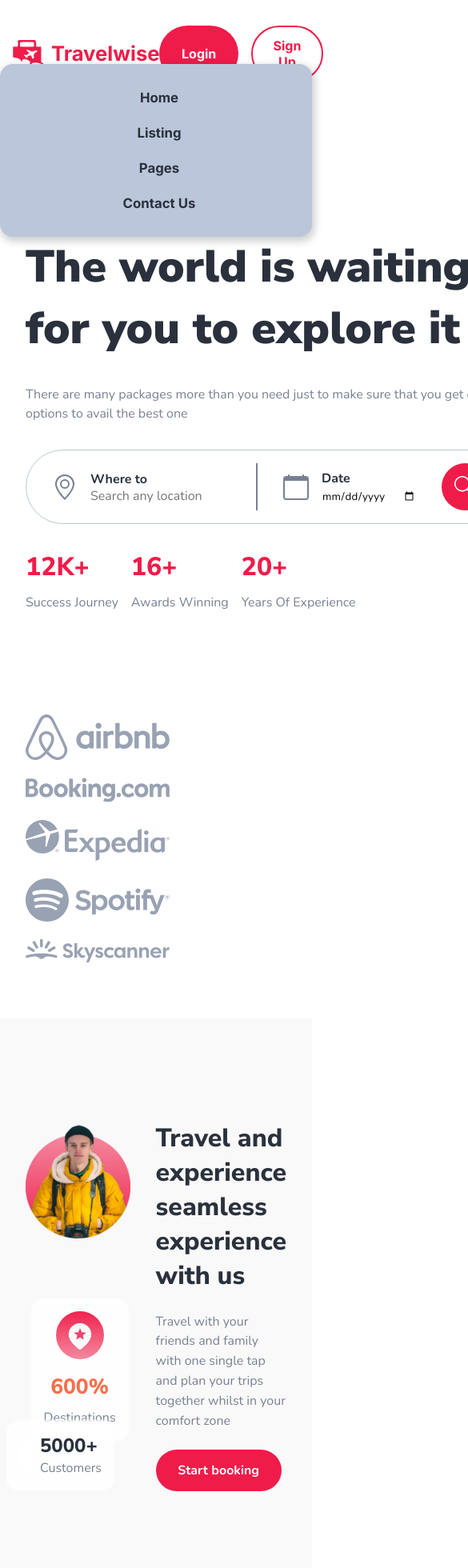
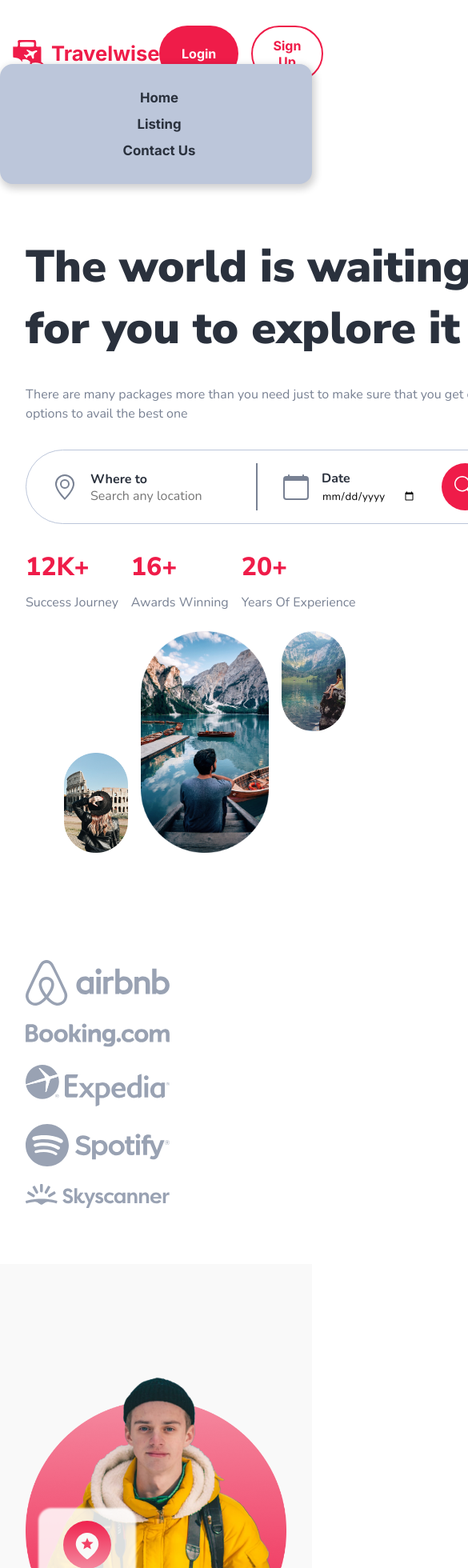
Before and after one commit to Master-Osaro/travelwise, a Next.js app: page / in a window 390 px wide. Shown: the top 1960 px of the page at 80% size, 585 px wide, since content can reach past the window. Built offline with nearby package versions, Linux system fonts and the light colour scheme.

Commit message:
Styling: responsive value

```diff
--- a/components/Footer.jsx
+++ b/components/Footer.jsx
@@ -59,15 +59,19 @@ function Footer({nunito}) {
                 <li><a href="#"><i className="bi bi-map"></i>support@travelwise.com</a></li>
             </ul>
             <ul className="footer-links social-list">
-                <li><a href="#"><Image src={facebook} /></a></li>
-                <li><a href="#"><Image src={twitter} /></a></li>
-                <li><a href="#"><Image src={instagram} /></a></li>
-                <li><a href="#"><Image src={telegram} /></a></li>
+                <li><a href="#"><Image src={facebook} alt="Facebook link"/></a></li>
+                <li><a href="#"><Image src={twitter} alt="Twitter link"/></a></li>
+                <li><a href="#"><Image src={instagram} alt="Instagram link"/></a></li>
+                <li><a href="#"><Image src={telegram} alt="Telegram link"/></a></li>
             </ul>
 
         </div>
         <div>
-            <h5>United States</h5>
+            <h5>Built with {`<3`}</h5>
+            <ul className="footer-links">
+                <li><a href="#">Icons 8</a></li>
+                <li><a href="#">Next.js</a></li>
+            </ul>
         </div>
         </div>
         <div className="logo-wrapper">
--- a/components/Header.jsx
+++ b/components/Header.jsx
@@ -13,7 +13,6 @@ function Header() {
         <ul className={`nav-list`}>
           <li><a href="#programs"><i className="bi bi-map"></i>Home</a></li>
           <li><a href="#admissions"><i className="bi bi-arrows-move"></i>Listing</a></li>
-          <li><a href="#resources"><i className="bi bi-journal-richtext"></i>Pages</a></li>
           <li><a href="#contact"><i className="bi bi-chat-square"></i>Contact Us</a></li>
         </ul>
       </div>
--- a/components/Intro.module.css
+++ b/components/Intro.module.css
@@ -1,6 +1,7 @@
 .section__intro .section__inner{
     display: grid;
-    grid-template-columns: 1fr 1fr;
+    grid-template-columns: repeat(auto-fill, minmax(400px, 1fr));
+    /* grid-template-columns: 1fr 1fr; */
     padding: 0 1rem;
     gap: 1.5rem;
 }
@@ -53,6 +54,10 @@
 
 .search__form{
     display: flex;
+    flex-direction: row;
+    display: grid;
+    grid-template-columns: auto auto auto auto;
+    width: 100%;
     gap: 2rem;
     border: 1px solid var(--light-grey);
     padding: 1rem 2rem;
@@ -85,6 +90,7 @@
     grid-template-columns: 1fr 2fr 1fr;
     margin-left: 3rem;
     gap: 1rem;
+    min-width: 300px;
 }
 .media__item img{
     width: 100%;
--- a/components/Locations.jsx
+++ b/components/Locations.jsx
@@ -13,7 +13,7 @@ function Locations() {
             <p><span>There are many packages more than you need just to make sure that you get enough options to avail the best one</span></p>
             <div className={`${style.location__list} location__list`}>
                 <div className={`${style.location}`}>
-                    <Image src={location1} alt="" />
+                    <Image src={location1} alt="Zoom out shot of man walking on sand dune" />
                     <div className={style.location__header}><h3>Mountain Hiking Tour</h3> <div className={style.rating}>4.5</div></div>
                     <p>Himalayas, Hawaii</p>
                     <div className={style.book_btn__group}>
@@ -22,7 +22,7 @@ function Locations() {
                     </div>
                 </div>
                 <div className={`${style.location}`}>
-                    <Image src={location2} alt="" />
+                    <Image src={location2} alt="blue clear skies" />
                     <div className={style.location__header}><h3>Mountain Hiking Tour</h3> <div className={style.rating}>4.5</div></div>
                     <p>Himalayas, Hawaii</p>
                     <div className={style.book_btn__group}>
@@ -31,7 +31,7 @@ function Locations() {
                     </div>
                 </div>
                 <div className={`${style.location}`}>
-                    <Image src={location3} alt="" />
+                    <Image src={location3} alt="Traveler on brown hat staring across the horizon"  />
                     <div className={style.location__header}><h3>Mountain Hiking Tour</h3> <div className={style.rating}>4.5</div></div>
                     <p>Himalayas, Hawaii</p>
                     <div className={style.book_btn__group}>
@@ -40,7 +40,7 @@ function Locations() {
                     </div>
                 </div>
                 <div className={`${style.location}`}>
-                    <Image src={location4} alt="" />
+                    <Image src={location4} alt="Man Riding a camel" />
                     <div className={style.location__header}><h3>Mountain Hiking Tour</h3> <div className={style.rating}>4.5</div></div>
                     <p>Himalayas, Hawaii</p>
                     <div className={style.book_btn__group}>
--- a/components/Partners.jsx
+++ b/components/Partners.jsx
@@ -11,11 +11,11 @@ function Partners() {
     <section className={`section ${styles.section__partners}`}>
         <div className={`section__inner ${styles.section__inner}`}>
         <div className={`${styles.partner__list}`}>
-            <div className={`${styles.partner}`}><Image src={logo_airbnb} /></div>
-            <div className={`${styles.partner}`}><Image src={logo_booking} /></div>
-            <div className={`${styles.partner}`}><Image src={logo_expedia} /></div>
-            <div className={`${styles.partner}`}><Image src={logo_spotify} /></div>
-            <div className={`${styles.partner}`}><Image src={logo_skyscanner} /></div>
+            <div className={`${styles.partner}`}><Image src={logo_airbnb} alt="Airbnb"/></div>
+            <div className={`${styles.partner}`}><Image src={logo_booking} alt="Booking"/></div>
+            <div className={`${styles.partner}`}><Image src={logo_expedia} alt="Expedia"/></div>
+            <div className={`${styles.partner}`}><Image src={logo_spotify} alt="Spotify"/></div>
+            <div className={`${styles.partner}`}><Image src={logo_skyscanner} alt="Skyscanner"/></div>
         </div>
 
         </div>
--- a/components/Value.module.css
+++ b/components/Value.module.css
@@ -5,10 +5,21 @@
     gap: 2rem;
     align-items: center;
 }
+
 .value__content{
     display: flex;
     flex-direction: column;
     gap: 1.5rem;
+}
+
+@media screen and (max-width: 778px) {
+    .value{
+        grid-template-columns: 1fr;
+        text-align: center;
+    }
+    .value__content{
+        align-items: center;
+    }
 }
 .value__content h2{
     font-size: 2rem;
@@ -32,6 +43,16 @@
 .value__2 .value__photo img{
     opacity: 0.6;
 }
+
+@media screen and (max-width: 778px) {
+    .value__2 .value__content{
+        order: 2;
+    }
+    .value__2 .value__photo{
+        order: 1;
+    }
+}
+
 
 .destinations__card{
     position: absolute;
--- a/components/ValueProp.jsx
+++ b/components/ValueProp.jsx
@@ -8,15 +8,17 @@ function ValueProp() {
   return (<>
     <section className="section section__value bg__grey">
       <div className="section__inner">
-        <div className={`${style.value} value-1`}>
+        <div className={`${style.value} ${style.value__1}  value-1`}>
           <div className={`${style.value__photo}`}>
             <Image
             src={image_cameraman}
+            alt="Boy on yellow jacket with a canon camera around his neck, smiling to the camera with hands in his pocket"
             />
             <div className={`${style.destinations__card}`}>
               <div className={`${style.image__wrapper}`}>
               <Image
                 src={image_locationIcon}
+                alt="Location Icon on pink linear gradient background"
               />
               </div>
 
@@ -27,6 +29,7 @@ function ValueProp() {
             <div className={`${style.image__wrapper}`}>
               <Image
                 src={image_hotspotIcon}
+                alt="hotspot icon"
               />
               </div>
               <div className={`${style.stats}`}>
@@ -56,6 +59,7 @@ function ValueProp() {
           <div className={`${style.value__photo}`}>
             <Image
               src={world}
+              alt="Light pink map of the world, Flat earthers will be proud of this map lol"
             />
           </div>
         </div>
--- a/styles/globals.css
+++ b/styles/globals.css
@@ -113,7 +113,7 @@ p {
 .nav-list{
     list-style: none;
     display: flex;
-    gap: 1.5rem;
+    gap: 0.8rem;
 
 }
 
```
